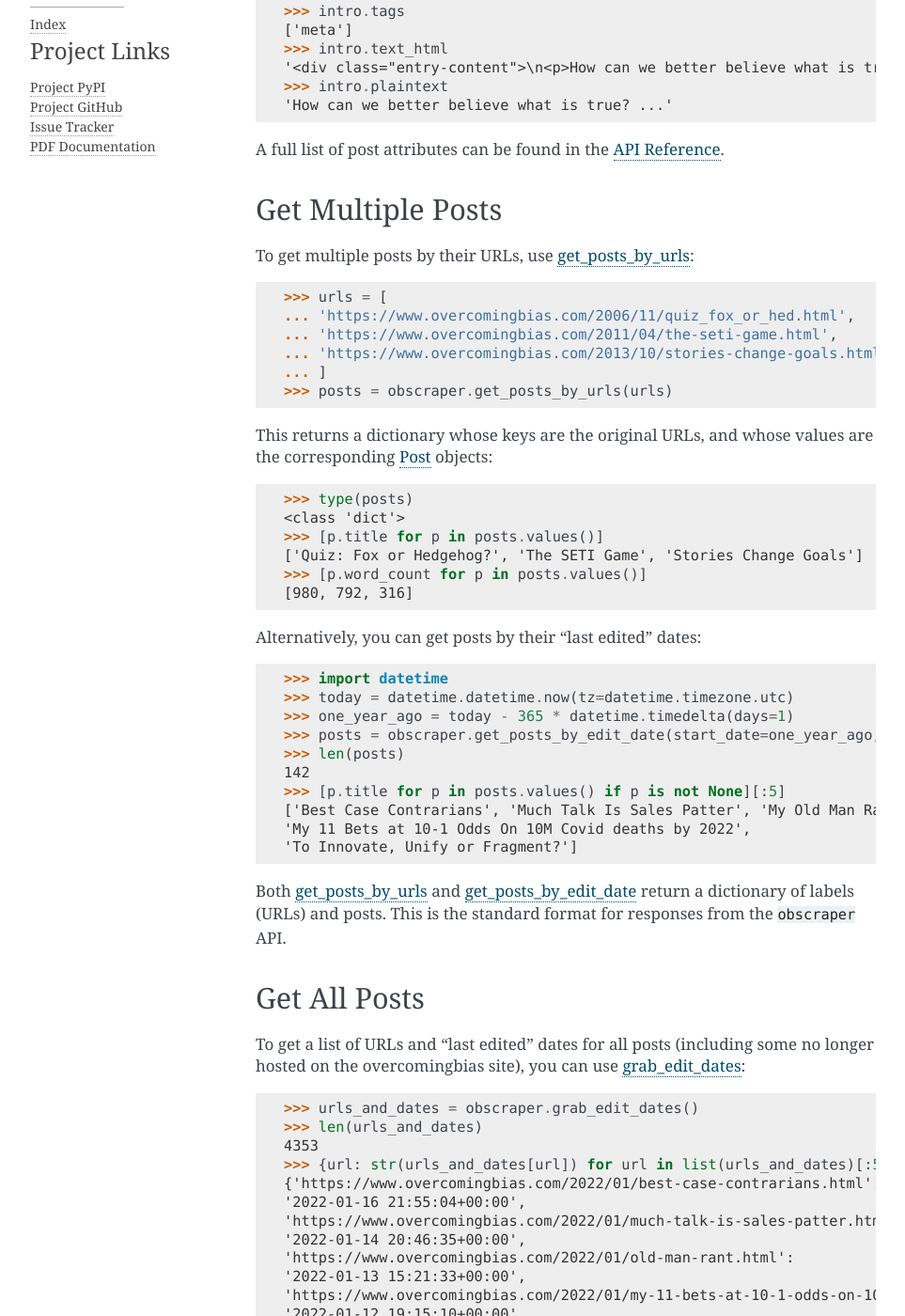
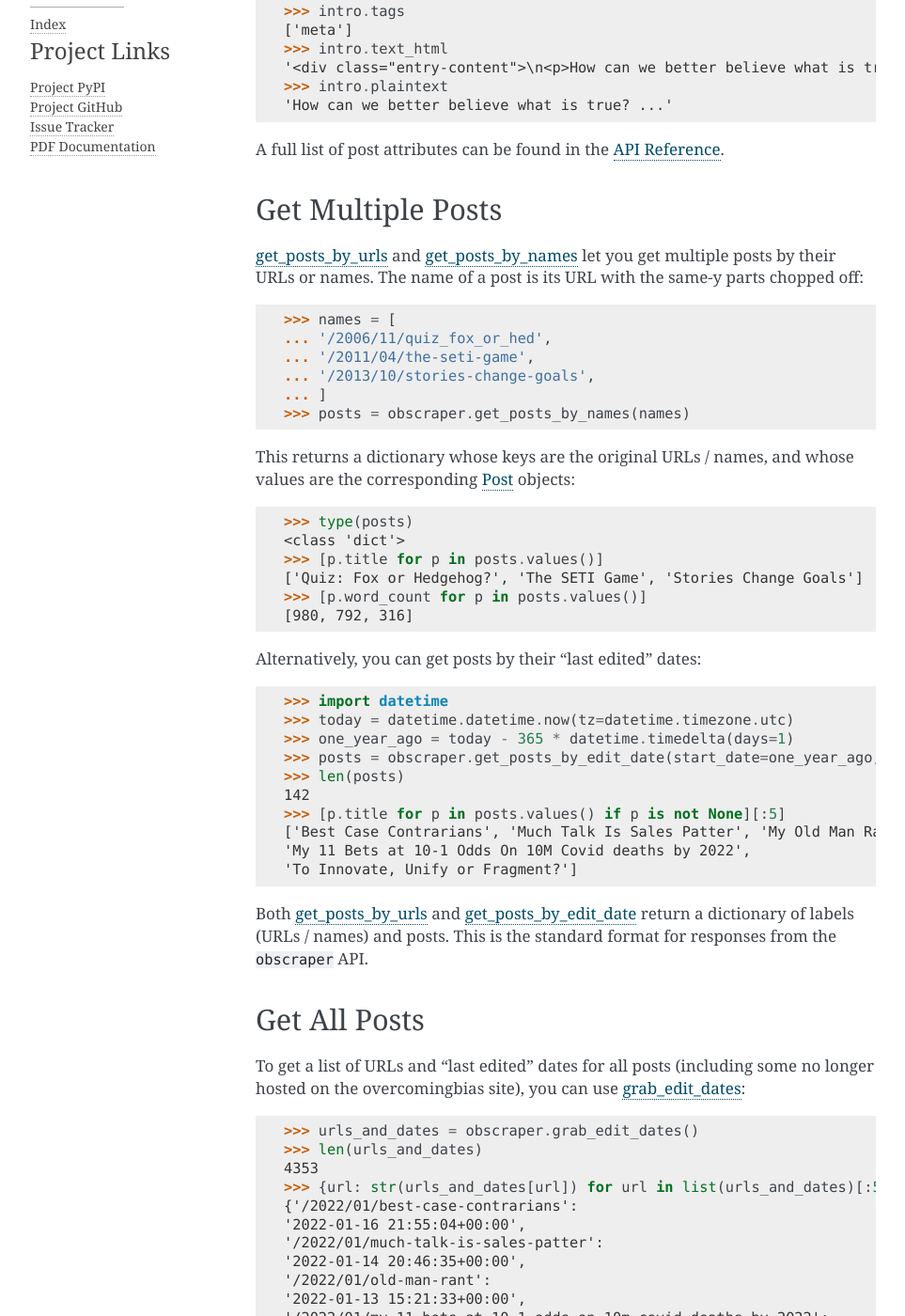
Before and after one commit to chris-mcdo/obscraper, a Sphinx documentation site: the page built from docs/source/getting-started.rst, in a window 1280 px wide and 1400 px high, scrolled down 848 px. Shown: the whole window at 94% size, without its empty margins (148-1111 px from the left). Built offline with Sphinx 7.4.7, drawn with Linux system fonts in a browser that asks for light colours; some of the changed text lies outside the part shown.

Commit message:
update docs

```diff
--- a/docs/source/getting-started.rst
+++ b/docs/source/getting-started.rst
@@ -55,19 +55,22 @@ A full list of post attributes can be found in the :doc:`API Reference <api>`.
 Get Multiple Posts
 ******************
 
-To get multiple posts by their URLs, use :ref:`get_posts_by_urls <get-posts-by-urls>`:
+:ref:`get_posts_by_urls <get-posts-by-urls>` and
+:ref:`get_posts_by_names <get-posts-by-names>` let you get multiple posts by
+their URLs or names.
+The name of a post is its URL with the same-y parts chopped off:
 
 .. code-block:: python
 
-    >>> urls = [
-    ... 'https://www.overcomingbias.com/2006/11/quiz_fox_or_hed.html',
-    ... 'https://www.overcomingbias.com/2011/04/the-seti-game.html',
-    ... 'https://www.overcomingbias.com/2013/10/stories-change-goals.html',
+    >>> names = [
+    ... '/2006/11/quiz_fox_or_hed',
+    ... '/2011/04/the-seti-game',
+    ... '/2013/10/stories-change-goals',
     ... ]
-    >>> posts = obscraper.get_posts_by_urls(urls)
+    >>> posts = obscraper.get_posts_by_names(names)
 
-This returns a dictionary whose keys are the original URLs, and whose values
-are the corresponding :ref:`Post <post>` objects:
+This returns a dictionary whose keys are the original URLs / names, and whose
+values are the corresponding :ref:`Post <post>` objects:
 
 .. code-block:: python
 
@@ -95,7 +98,7 @@ Alternatively, you can get posts by their "last edited" dates:
 
 Both :ref:`get_posts_by_urls <get-posts-by-urls>` and
 :ref:`get_posts_by_edit_date <get-posts-by-edit-date>` return a dictionary of
-labels (URLs) and posts.
+labels (URLs / names) and posts.
 This is the standard format for responses from the ``obscraper`` API.
 
 Get All Posts
@@ -111,15 +114,15 @@ some no longer hosted on the overcomingbias site), you can use
     >>> len(urls_and_dates)
     4353
     >>> {url: str(urls_and_dates[url]) for url in list(urls_and_dates)[:5]}
-    {'https://www.overcomingbias.com/2022/01/best-case-contrarians.html':
+    {'/2022/01/best-case-contrarians':
     '2022-01-16 21:55:04+00:00',
-    'https://www.overcomingbias.com/2022/01/much-talk-is-sales-patter.html':
+    '/2022/01/much-talk-is-sales-patter':
     '2022-01-14 20:46:35+00:00',
-    'https://www.overcomingbias.com/2022/01/old-man-rant.html':
+    '/2022/01/old-man-rant':
     '2022-01-13 15:21:33+00:00',
-    'https://www.overcomingbias.com/2022/01/my-11-bets-at-10-1-odds-on-10m-covid-deaths-by-2022.html':
+    '/2022/01/my-11-bets-at-10-1-odds-on-10m-covid-deaths-by-2022':
     '2022-01-12 19:15:10+00:00',
-    'https://www.overcomingbias.com/2022/01/to-innovate-unify-or-fragment.html':
+    '/2022/01/to-innovate-unify-or-fragment':
     '2022-01-11 01:03:44+00:00'}
 
 You can download all posts indirectly by using :ref:`get_posts_by_edit_date
@@ -290,6 +293,8 @@ just return None for that particular post:
     >>> posts[urls[2]]
     None
 
+The behaviour is similar for :ref:`get_post_by_name <get-post-by-name>` and
+:ref:`get_posts_by_names <get-posts-by-names>`.
 This is useful when you intend to download many posts, some of which may
 not exist.
 
```
Also changed, not shown: other parts of docs/source/getting-started.rst (+1 -1 lines), README.rst (+7 -6 lines), docs/source/api.rst (+14 -0 lines), docs/source/changelog.rst (+39 -1 lines), docs/source/index.rst (+6 -6 lines).
